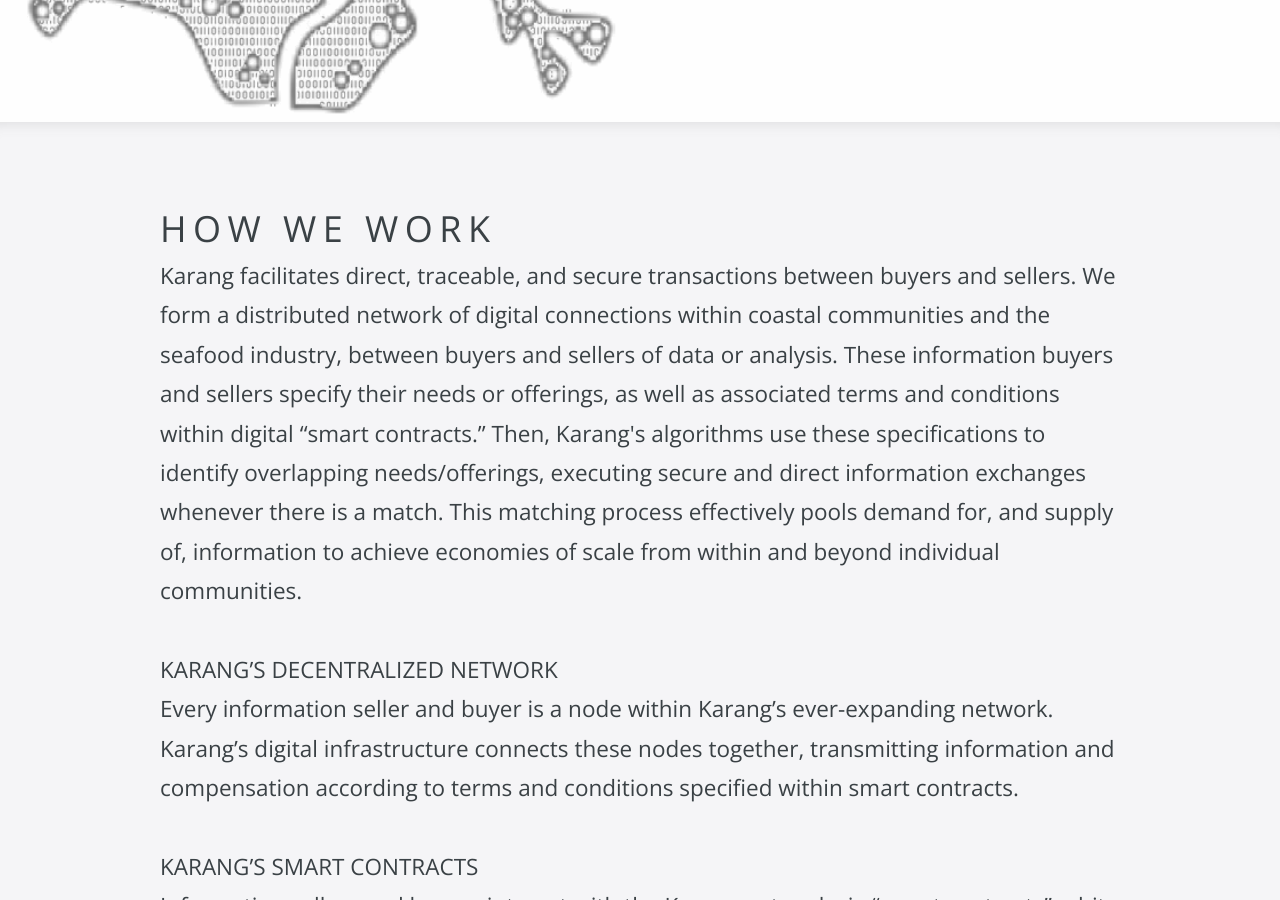
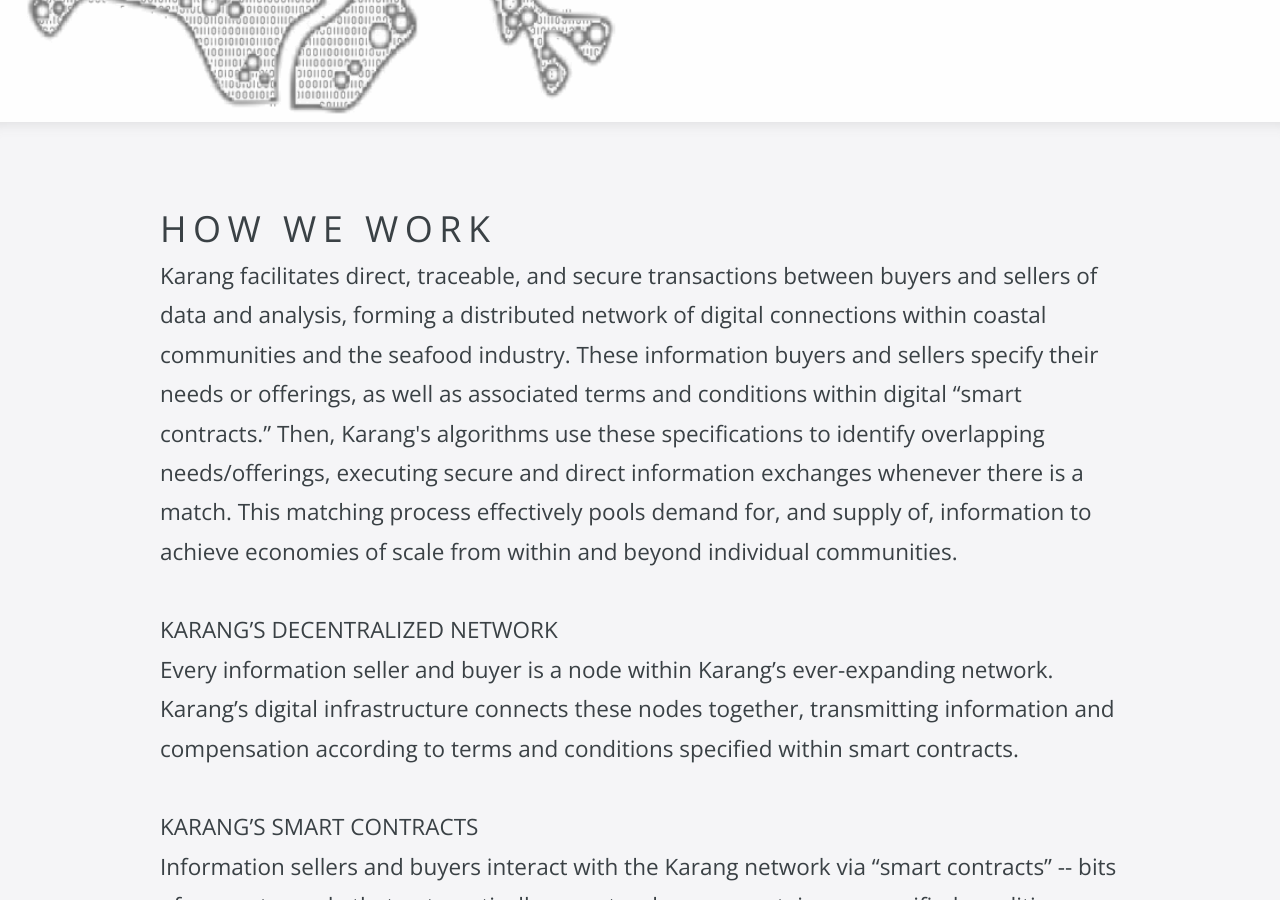
Before and after one commit to SSOATeam/website, a Jekyll site: the page built from how-it-works.html, in a window 1280 px wide and 900 px high, scrolled down 298 px. Built offline with Jekyll 4.4.1, drawn with Linux system fonts in a browser that asks for light colours; nearby versions of some CDN libraries.

Commit message:
Update how-it-works.html

```diff
--- a/how-it-works.html
+++ b/how-it-works.html
@@ -12,14 +12,14 @@
 
 
 	Karang facilitates direct, traceable, and secure transactions between buyers and
-	sellers. We form a distributed network of digital connections within coastal
-	communities and the seafood industry, between buyers and sellers of data or analysis.
-	These information buyers and sellers specify their needs or offerings, as well as
-	associated terms and conditions within digital “smart contracts.” Then, Karang's
-	algorithms use these specifications to identify overlapping needs/offerings, executing
-	secure and direct information exchanges whenever there is a match. This matching
-	process effectively pools demand for, and supply of, information to achieve economies
-	of scale from within and beyond individual communities.
+	sellers of data and analysis, forming a distributed network of digital connections
+	within coastal communities and the seafood industry. These information buyers and
+	sellers specify their needs or offerings, as well as associated terms and conditions
+	within digital “smart contracts.” Then, Karang's algorithms use these specifications
+	to identify overlapping needs/offerings, executing secure and direct information
+	exchanges whenever there is a match. This matching process effectively pools demand
+	for, and supply of, information to achieve economies of scale from within and beyond
+	individual communities.
 	<br>
 	<br>KARANG’S DECENTRALIZED NETWORK</br>
 	Every information seller and buyer is a node within Karang’s ever-expanding network.
```
